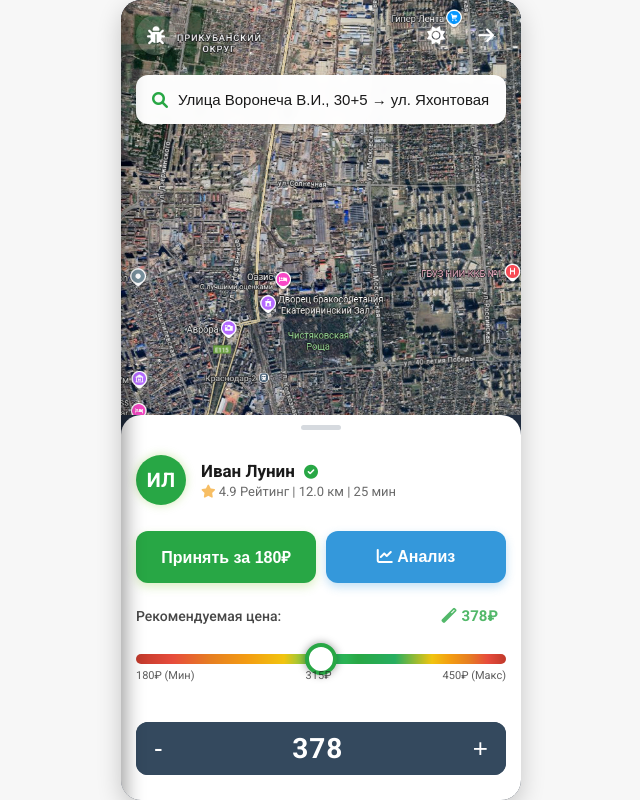
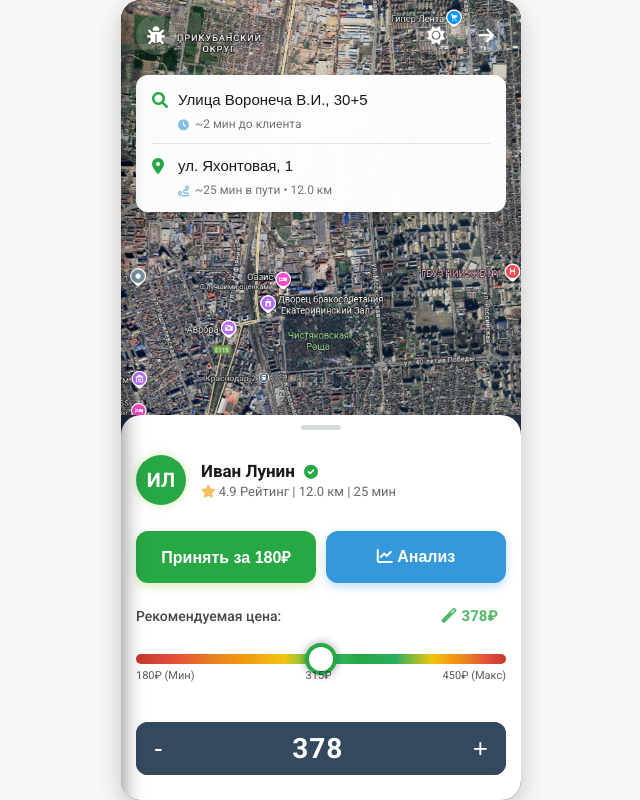
Before and after one commit to maksgranko/Hackaton-sinai-PricePilot, a FastAPI app: page / in a window 1280 px wide. Shown: the whole page, without its empty margins (319-959 px from the left). Run offline with FastAPI, Linux system fonts and the light colour scheme.

Commit message:
UI Features

```diff
--- a/webui/static/css/style.css
+++ b/webui/static/css/style.css
@@ -98,8 +98,6 @@ body {
   top: 75px;
   left: 15px;
   right: 15px;
-  display: flex;
-  align-items: center;
   background-color: var(--location-bg);
   padding: 10px 15px;
   border-radius: 12px;
@@ -110,10 +108,59 @@ body {
   border: 1px solid rgba(255, 255, 255, 0.1);
 }
 
-.location-input-container i {
+.location-input-group {
+  display: flex;
+  flex-direction: column;
+  gap: 0;
+}
+
+.pickup-time {
+  display: flex;
+  align-items: center;
+  gap: 6px;
+  font-size: 12px;
+  color: var(--location-text);
+  opacity: 0.6;
+  margin: 4px 0 4px 26px;
+  font-weight: 400;
+}
+
+.pickup-time i {
+  font-size: 11px;
+  color: var(--info-color);
+  margin: 0;
+}
+
+.location-divider {
+  height: 1px;
+  background-color: rgba(128, 128, 128, 0.2);
+  margin: 8px 0;
+}
+
+.location-field {
+  display: flex;
+  align-items: center;
+}
+
+.location-field i {
   color: var(--drivee-green);
   font-size: 16px;
   margin-right: 10px;
+  min-width: 16px;
+}
+
+.location-icon {
+  cursor: pointer;
+  transition: color 0.2s, transform 0.1s;
+}
+
+.location-icon:hover {
+  color: var(--drivee-green-dark);
+  transform: scale(1.1);
+}
+
+.location-icon:active {
+  transform: scale(0.95);
 }
 
 .location-input {
--- a/webui/static/js/app.js
+++ b/webui/static/js/app.js
@@ -176,7 +176,13 @@ function computePriceBoundsFromData(data) {
     const lastZone = data.zones[data.zones.length - 1];
 
     const min = Number(firstZone.price_range.min);
-    const max = Number(lastZone.price_range.max);
+    const zonesMax = Number(lastZone.price_range.max);
+
+    // Расширяем диапазон на 50% выше последней зоны,
+    // чтобы показать красные/жёлтые зоны с низкой вероятностью
+    const extension = (zonesMax - min) * 0.5;
+    const max = zonesMax + Math.max(extension, 100); // минимум +100₽
+
     const stepCandidate = Number(data?.analysis?.price_increment ?? state.priceStep ?? 5);
     const step = stepCandidate > 0 ? stepCandidate : 5;
 
@@ -317,6 +323,59 @@ function updateClientDetailsFromOrder() {
     : "25";
 
   detailsSpan.innerHTML = `<i class="fas fa-star" style="color: var(--warning-color); margin-right: 3px"></i>${rating} Рейтинг | ${distanceKm} км | ${timeMin} мин`;
+
+  // Обновляем время прибытия до клиента
+  updatePickupTime();
+}
+
+function updatePickupTime() {
+  const order = state.order;
+  const pickupTimeText = document.getElementById("pickup-time-text");
+  if (!pickupTimeText) return;
+
+  if (order.pickup_in_seconds != null && order.pickup_in_seconds > 0) {
+    const pickupMin = Math.round(order.pickup_in_seconds / 60);
+    pickupTimeText.textContent = `~${pickupMin} мин до клиента`;
+  } else if (order.pickup_in_meters != null && order.pickup_in_meters > 0) {
+    // Fallback: примерно 30 км/ч в городе
+    const estimatedSeconds = (order.pickup_in_meters / 1000) * (60 / 30) * 60;
+    const pickupMin = Math.round(estimatedSeconds / 60);
+    pickupTimeText.textContent = `~${pickupMin} мин до клиента`;
+  } else {
+    pickupTimeText.textContent = "~2 мин до клиента";
+  }
+
+  // Обновляем время в пути
+  updateTripDuration();
+}
+
+function updateTripDuration() {
+  const order = state.order;
+  const tripDurationText = document.getElementById("trip-duration-text");
+  if (!tripDurationText) return;
+
+  let durationText = "";
+
+  // Время в пути
+  if (order.duration_in_seconds != null && order.duration_in_seconds > 0) {
+    const durationMin = Math.round(order.duration_in_seconds / 60);
+    durationText = `~${durationMin} мин в пути`;
+  } else if (order.distance_in_meters != null && order.distance_in_meters > 0) {
+    // Fallback: примерно 30 км/ч средняя скорость в городе
+    const estimatedSeconds = (order.distance_in_meters / 1000) * (60 / 30) * 60;
+    const durationMin = Math.round(estimatedSeconds / 60);
+    durationText = `~${durationMin} мин в пути`;
+  } else {
+    durationText = "~25 мин в пути";
+  }
+
+  // Добавляем расстояние
+  if (order.distance_in_meters != null && order.distance_in_meters > 0) {
+    const distanceKm = (order.distance_in_meters / 1000).toFixed(1);
+    durationText += ` • ${distanceKm} км`;
+  }
+
+  tripDurationText.textContent = durationText;
 }
 
 function hydrateSummaryPanels(data) {
@@ -325,31 +384,16 @@ function hydrateSummaryPanels(data) {
   // Сохраняем оптимальную цену в state для использования в setOptimalPrice
   state.optimalPrice = Math.round(optimal.price / state.priceStep) * state.priceStep;
 
-  // Обновляем метки min/max цены - показываем общие границы
-  if (data.zones && data.zones.length > 0) {
-    const firstZone = data.zones[0];
-    const lastZone = data.zones[data.zones.length - 1];
-
-    document.getElementById("label-min-price").textContent = `${formatCurrency(
-      firstZone.price_range.min
-    )} (Мин)`;
-    document.getElementById("label-avg-price").textContent = `${formatCurrency(
-      (firstZone.price_range.min + lastZone.price_range.max) / 2
-    )}`;
-    document.getElementById("label-max-price").textContent = `${formatCurrency(
-      lastZone.price_range.max
-    )} (Макс)`;
-  } else {
+  // Обновляем метки min/max цены - показываем расширенные границы
   document.getElementById("label-min-price").textContent = `${formatCurrency(
     state.priceMin
-    )} (Мін)`;
+  )} (Мин)`;
   document.getElementById("label-avg-price").textContent = `${formatCurrency(
     (state.priceMin + state.priceMax) / 2
   )}`;
   document.getElementById("label-max-price").textContent = `${formatCurrency(
     state.priceMax
   )} (Макс)`;
-  }
 
   document.getElementById(
     "optimal-price-text"
@@ -364,6 +408,15 @@ function extractZoneColor(zoneName) {
   if (zoneName.includes("yellow")) return "yellow";
   if (zoneName.includes("red")) return "red";
   return "green"; // fallback
+}
+
+function translateZoneName(zoneName) {
+  // Переводим названия зон на русский
+  if (zoneName.includes("green")) return "Зелёная зона";
+  if (zoneName.includes("yellow_low")) return "Жёлтая зона (низкая)";
+  if (zoneName.includes("yellow_high")) return "Жёлтая зона (высокая)";
+  if (zoneName.includes("red")) return "Красная зона";
+  return zoneName; // fallback
 }
 
 function updatePriceScaleGradient(data) {
@@ -432,8 +485,8 @@ function renderZoneMarkers(data) {
   // Обновляем градиент в зависимости от зон
   updatePriceScaleGradient(data);
 
-  // Удаляем старые маркеры зон
-  const oldMarkers = scaleEl.querySelectorAll(".zone-marker");
+  // Удаляем старые маркеры зон и границы
+  const oldMarkers = scaleEl.querySelectorAll(".zone-marker, .zone-boundary");
   oldMarkers.forEach(m => m.remove());
 
   // Создаём маркеры для каждой зоны
@@ -448,9 +501,16 @@ function renderZoneMarkers(data) {
     marker.className = `zone-marker zone-${zoneColor}`;
     marker.style.left = `${minPos}%`;
     marker.style.width = `${maxPos - minPos}%`;
-    marker.title = `${zone.zone_name}: ${zone.price_range.min.toFixed(0)}-${zone.price_range.max.toFixed(0)}₽ (${zone.metrics.avg_probability_percent.toFixed(1)}%)`;
+    marker.title = `${translateZoneName(zone.zone_name)}: ${zone.price_range.min.toFixed(0)}-${zone.price_range.max.toFixed(0)}₽ (${zone.metrics.avg_probability_percent.toFixed(1)}%)`;
 
     scaleEl.appendChild(marker);
+
+    // Добавляем визуальную границу в конце зоны
+    const boundary = document.createElement("div");
+    boundary.className = "zone-boundary";
+    boundary.style.left = `${maxPos}%`;
+    boundary.title = `Граница зоны: ${zone.price_range.max.toFixed(0)}₽`;
+    scaleEl.appendChild(boundary);
   });
 
   // Если зон меньше 5, всё что после последней зоны - красная зона
@@ -535,9 +595,8 @@ function getPriceData(price) {
     const interpolatedProb = interpolateProbability(price, foundZone, prevZone, nextZone);
     const zoneColor = extractZoneColor(foundZone.zone_name);
 
-    // Интерполируем expected_value пропорционально
-    const avgEV = Number(foundZone.metrics.avg_expected_value);
-    const expectedValue = (price - state.order.price_start_local) * (interpolatedProb / 100);
+    // Правильный расчет ожидаемой выгоды: цена * вероятность принятия
+    const expectedValue = price * (interpolatedProb / 100);
 
     return {
       price,
@@ -623,50 +682,68 @@ function updatePointerAndDisplay(price) {
     ).textContent = `Ожид. Выгода: ${data.expected_value.toFixed(2)} ₽`;
   }
 
-  // Обновляем метки min/avg/max в зависимости от текущей зоны
-  updatePriceLabels(boundedPrice);
-
   // Обновляем кнопку "Принять за"
   updateAcceptButton();
 }
 
-function updatePriceLabels(currentPrice) {
-  if (!state.data || !state.data.zones) return;
-
-  const labelMinEl = document.getElementById("label-min-price");
-  const labelAvgEl = document.getElementById("label-avg-price");
-  const labelMaxEl = document.getElementById("label-max-price");
-
-  if (!labelMinEl || !labelAvgEl || !labelMaxEl) return;
-
-  // Всегда показываем общие границы min-max
-  const firstZone = state.data.zones[0];
-  const lastZone = state.data.zones[state.data.zones.length - 1];
-
-  labelMinEl.textContent = `${formatCurrency(firstZone.price_range.min)} (Мин)`;
-  labelAvgEl.textContent = `${formatCurrency((firstZone.price_range.min + lastZone.price_range.max) / 2)}`;
-  labelMaxEl.textContent = `${formatCurrency(lastZone.price_range.max)} (Макс)`;
-}
 
 function createRecommendationsTable(data) {
   const tbody = document.getElementById("recommendations-body");
   tbody.innerHTML = "";
 
-  (data.zones || [])
+  // Сортируем существующие зоны
+  const existingZones = (data.zones || [])
     .slice()
-    .sort((a, b) => a.zone_id - b.zone_id)
-    .forEach((zone) => {
+    .sort((a, b) => a.zone_id - b.zone_id);
+
+  // Определяем, какие зоны есть
+  const zoneMap = new Map();
+  existingZones.forEach(zone => {
+    zoneMap.set(zone.zone_id, zone);
+  });
+
+  // Определяем границы для пустых зон
+  const lastZone = existingZones.length > 0 ? existingZones[existingZones.length - 1] : null;
+  const extendedMax = lastZone ? lastZone.price_range.max + 50 : state.priceMax;
+
+  // Список всех возможных зон с их метаданными
+  const allPossibleZones = [
+    { id: 3, name: "zone_3_green", label: "Зелёная зона", color: "green", description: "≥70% вероятность" },
+    { id: 2, name: "zone_2_yellow_low", label: "Жёлтая зона (низкая)", color: "yellow", description: "50-70% вероятность" },
+    { id: 1, name: "zone_1_yellow_high", label: "Жёлтая зона (высокая)", color: "yellow", description: "30-50% вероятность" },
+    { id: 0, name: "zone_0_red", label: "Красная зона", color: "red", description: "<30% вероятность" }
+  ];
+
+  // Отображаем все зоны (существующие и пустые)
+  allPossibleZones.forEach((zoneInfo) => {
     const tr = document.createElement("tr");
-      const zoneColor = extractZoneColor(zone.zone_name);
-      const zoneClass = `zone-${zoneColor}`;
+    const zoneClass = `zone-${zoneInfo.color}`;
+
+    if (zoneMap.has(zoneInfo.id)) {
+      // Зона существует - показываем данные
+      const zone = zoneMap.get(zoneInfo.id);
+      tr.innerHTML = `
+        <td class="${zoneClass}">${translateZoneName(zone.zone_name)} (ID: ${zone.zone_id})</td>
+        <td>${zone.price_range.min.toFixed(2)} - ${zone.price_range.max.toFixed(2)}₽</td>
+        <td>${zone.metrics.avg_probability_percent.toFixed(2)}%</td>
+        <td>${zone.metrics.avg_expected_value.toFixed(2)}₽</td>
+        <td>${zone.metrics.avg_normalized_probability_percent.toFixed(2)}%</td>
+      `;
+    } else {
+      // Зона отсутствует - показываем как пустую с пояснением
+      const priceHint = lastZone && zoneInfo.id < 3
+        ? `>${lastZone.price_range.max.toFixed(0)}₽`
+        : "—";
 
       tr.innerHTML = `
-        <td class="${zoneClass}">${zone.zone_name} (ID: ${zone.zone_id})</td>
-        <td>${zone.price_range.min.toFixed(2)} - ${zone.price_range.max.toFixed(2)}</td>
-        <td>${zone.metrics.avg_probability_percent.toFixed(2)}%</td>
-        <td>${zone.metrics.avg_expected_value.toFixed(2)}</td>
-        <td>${zone.metrics.avg_normalized_probability_percent.toFixed(2)}%</td>
+        <td class="${zoneClass}" style="opacity: 0.5;">${zoneInfo.label} (ID: ${zoneInfo.id})</td>
+        <td style="opacity: 0.5;">${priceHint}</td>
+        <td style="opacity: 0.5;">—</td>
+        <td style="opacity: 0.5;">—</td>
+        <td style="opacity: 0.5;"><em>${zoneInfo.description}</em></td>
       `;
+      tr.title = "Эта зона отсутствует в данном диапазоне цен";
+    }
 
     tbody.appendChild(tr);
   });
@@ -692,7 +769,7 @@ function refreshAnalysisModal() {
   if (optimal.zone_id && state.data.zones) {
     const optimalZone = state.data.zones.find(z => z.zone_id === optimal.zone_id);
     if (optimalZone) {
-      zoneLabel = optimalZone.zone_name;
+      zoneLabel = translateZoneName(optimalZone.zone_name);
       zoneColor = extractZoneColor(optimalZone.zone_name);
     }
   }
@@ -706,11 +783,22 @@ function refreshAnalysisModal() {
   )} ₽`;
   document.getElementById("max-prob").textContent = `${analysis.max_probability_percent.toFixed(2)}%`;
 
-  // Обновляем описание нормализации с актуальными данными
-  const normDesc = document.getElementById("normalization-description");
-  if (normDesc) {
-    normDesc.innerHTML = `Нормализованная вероятность (0-100%) показывает, насколько выбранная зона близка к
-      <strong>максимально достижимой вероятности</strong> для этого заказа (${analysis.max_probability_percent.toFixed(2)}% при ${analysis.max_probability_price.toFixed(0)}₽).`;
+  // Обновляем описание с актуальными данными
+  const optimalPrice = optimal.price.toFixed(0);
+  const optimalProb = optimal.probability_percent.toFixed(0);
+  const optimalBenefit = optimal.expected_value.toFixed(0);
+  const maxProbPrice = analysis.max_probability_price.toFixed(0);
+  const maxProb = analysis.max_probability_percent.toFixed(0);
+
+  const descriptionEl = document.getElementById("normalization-description");
+  if (descriptionEl) {
+    descriptionEl.innerHTML = `
+      Оптимальная цена максимизирует <strong>ожидаемую выгоду</strong> = цена × вероятность принятия.
+      Например: цена ${optimalPrice}₽ с вероятностью ${optimalProb}% даёт выгоду ${optimalBenefit}₽,
+      а цена с максимальной вероятностью ${maxProbPrice}₽ (${maxProb}%) — только ${(maxProbPrice * maxProb / 100).toFixed(0)}₽.
+      <br><br>
+      <strong>Нормализованная вероятность</strong> показывает, насколько близка зона к максимально достижимой вероятности для этого заказа.
+    `;
   }
 
   createRecommendationsTable(state.data);
@@ -982,15 +1070,56 @@ function closeModal() {
   logAction("Detailed Analysis Modal Closed");
 }
 
+function showFromLocationModal() {
+  document.getElementById("from-location-modal").style.display = "block";
+  logAction("From Location Modal Opened");
+}
+
+function closeFromLocationModal() {
+  document.getElementById("from-location-modal").style.display = "none";
+  logAction("From Location Modal Closed");
+}
+
+function showToLocationModal() {
+  document.getElementById("to-location-modal").style.display = "block";
+  logAction("To Location Modal Opened");
+}
+
+function closeToLocationModal() {
+  document.getElementById("to-location-modal").style.display = "none";
+  logAction("To Location Modal Closed");
+}
+
 function wireGlobalHandlers() {
   window.openMenu = openMenu;
   window.exitOrder = exitOrder;
   window.toggleTheme = toggleTheme;
+
+  // Обработчик для закрытия модальных окон при клике вне их
+  window.onclick = function(event) {
+    const analysisModal = document.getElementById("analysis-modal");
+    const fromLocationModal = document.getElementById("from-location-modal");
+    const toLocationModal = document.getElementById("to-location-modal");
+
+    if (event.target === analysisModal) {
+      closeModal();
+    }
+    if (event.target === fromLocationModal) {
+      closeFromLocationModal();
+    }
+    if (event.target === toLocationModal) {
+      closeToLocationModal();
+    }
+  };
   window.changePrice = changePrice;
   window.acceptCurrentPrice = acceptCurrentPrice;
   window.setOptimalPrice = setOptimalPrice;
   window.showAnalysis = showAnalysis;
   window.closeModal = closeModal;
+  window.showFromLocationModal = showFromLocationModal;
+  window.closeFromLocationModal = closeFromLocationModal;
+  window.showToLocationModal = showToLocationModal;
+  window.closeToLocationModal = closeToLocationModal;
   window.logAction = logAction;
   window.applyJsonOverride = applyJsonOverride;
   window.clearJsonEditor = clearJsonEditor;
--- a/webui/templates/index.html
+++ b/webui/templates/index.html
@@ -32,14 +32,39 @@
           </div>
         </div>
         <div class="location-input-container">
-          <i class="fas fa-search"></i>
-          <input
-            type="text"
-            id="location-input"
-            class="location-input"
-            value="Улица Воронеча В.И., 30+5 → ул. Яхонтовая, 1"
-            onchange="logAction('Location changed to: ' + this.value)"
-          />
+          <div class="location-input-group">
+            <div class="location-field">
+              <i class="fas fa-search location-icon" title="Откуда (ищем клиента)" onclick="showFromLocationModal()"></i>
+              <input
+                type="text"
+                id="location-from"
+                class="location-input"
+                placeholder="Откуда забираем клиента?"
+                value="Улица Воронеча В.И., 30+5"
+                onchange="logAction('From location changed to: ' + this.value)"
+              />
+            </div>
+            <div class="pickup-time" id="pickup-time">
+              <i class="fas fa-clock"></i>
+              <span id="pickup-time-text">~2 мин до клиента</span>
+            </div>
+            <div class="location-divider"></div>
+            <div class="location-field">
+              <i class="fas fa-map-marker-alt location-icon" title="Куда (точка назначения)" onclick="showToLocationModal()"></i>
+              <input
+                type="text"
+                id="location-to"
+                class="location-input"
+                placeholder="Куда везём?"
+                value="ул. Яхонтовая, 1"
+                onchange="logAction('To location changed to: ' + this.value)"
+              />
+            </div>
+            <div class="pickup-time" id="trip-duration">
+              <i class="fas fa-route"></i>
+              <span id="trip-duration-text">~25 мин в пути • 12.0 км</span>
+            </div>
+          </div>
         </div>
       </div>
 
@@ -146,6 +171,34 @@
       </div>
     </div>
 
+    <!-- Модальное окно для адреса "ОТКУДА" (где клиент) -->
+    <div id="from-location-modal" class="modal">
+      <div class="modal-content">
+        <div class="modal-header">
+          <h3>Откуда забираем клиента</h3>
+          <span class="close-button" onclick="closeFromLocationModal()">&times;</span>
+        </div>
+        <div class="modal-body">
+          <p id="from-location-full-text">Улица Воронеча В.И., 30+5</p>
+          <p class="location-description">Точка посадки клиента</p>
+        </div>
+      </div>
+    </div>
+
+    <!-- Модальное окно для адреса "КУДА" (назначение) -->
+    <div id="to-location-modal" class="modal">
+      <div class="modal-content">
+        <div class="modal-header">
+          <h3>Куда везём клиента</h3>
+          <span class="close-button" onclick="closeToLocationModal()">&times;</span>
+        </div>
+        <div class="modal-body">
+          <p id="to-location-full-text">ул. Яхонтовая, 1</p>
+          <p class="location-description">Точка назначения</p>
+        </div>
+      </div>
+    </div>
+
     <div id="analysis-modal" class="modal">
       <div class="modal-content">
         <div class="modal-header">
@@ -198,10 +251,12 @@
           </table>
         </div>
 
-        <h4 style="margin-top: 20px">Интерпретация Нормализации</h4>
+        <h4 style="margin-top: 20px">Почему оптимальная цена лучше?</h4>
         <p style="font-size: 13px; line-height: 1.5; padding: 0 5px; opacity: 0.8" id="normalization-description">
-          Нормализованная вероятность (0-100%) показывает, насколько выбранная зона близка к
-          <strong>максимально достижимой вероятности</strong> для этого заказа.
+          Оптимальная цена максимизирует <strong>ожидаемую выгоду</strong> = цена × вероятность принятия.
+          Например: цена 435₽ с вероятностью 73% даёт выгоду 317₽, а цена 720₽ с вероятностью 17% — только 122₽.
+          <br><br>
+          <strong>Нормализованная вероятность</strong> показывает, насколько близка зона к максимально достижимой вероятности для этого заказа.
         </p>
       </div>
     </div>
```
Also changed, not shown: other parts of webui/static/css/style.css (+35 -2 lines). Lines whose indentation alone changed are shown as unchanged.
